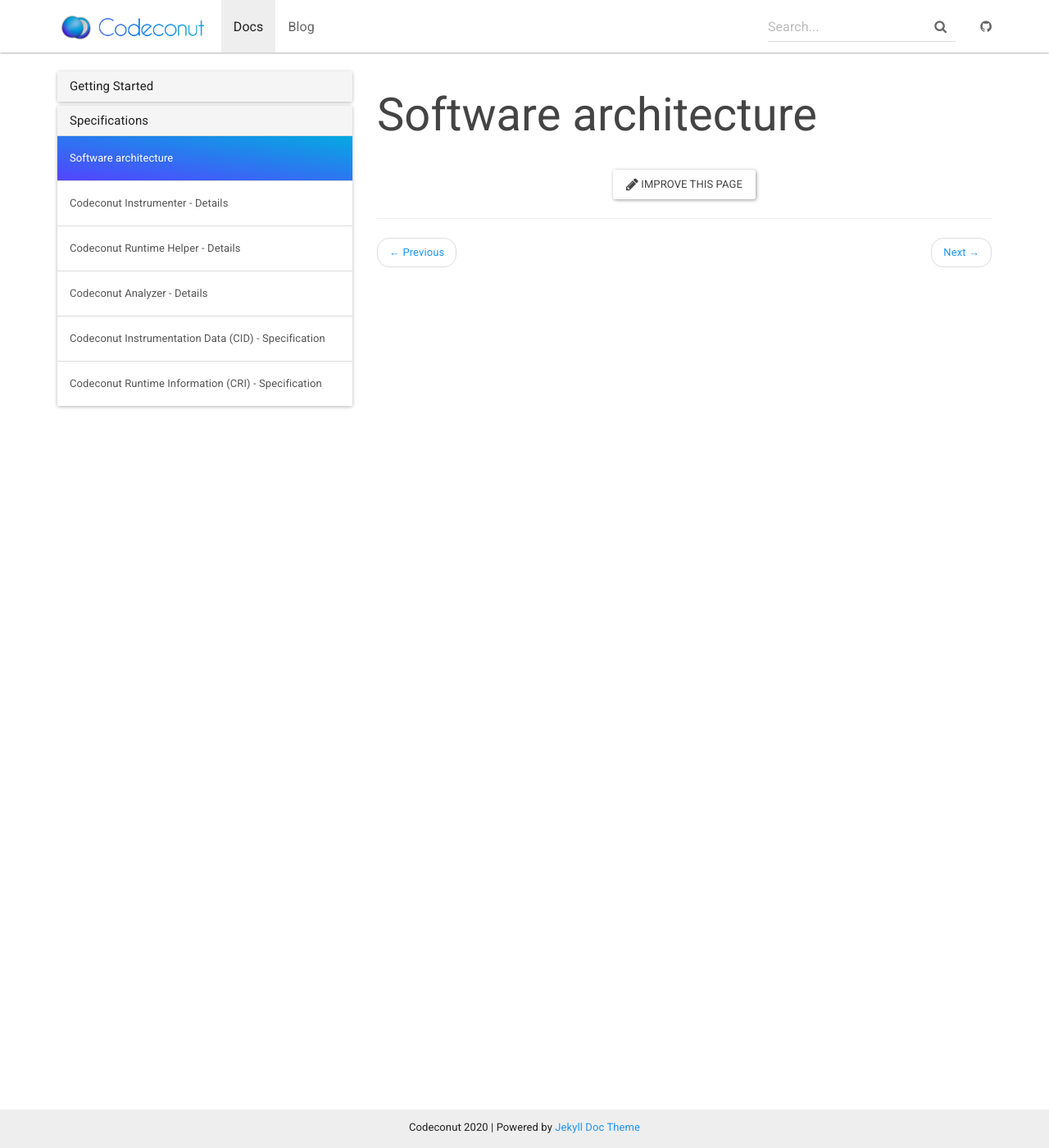
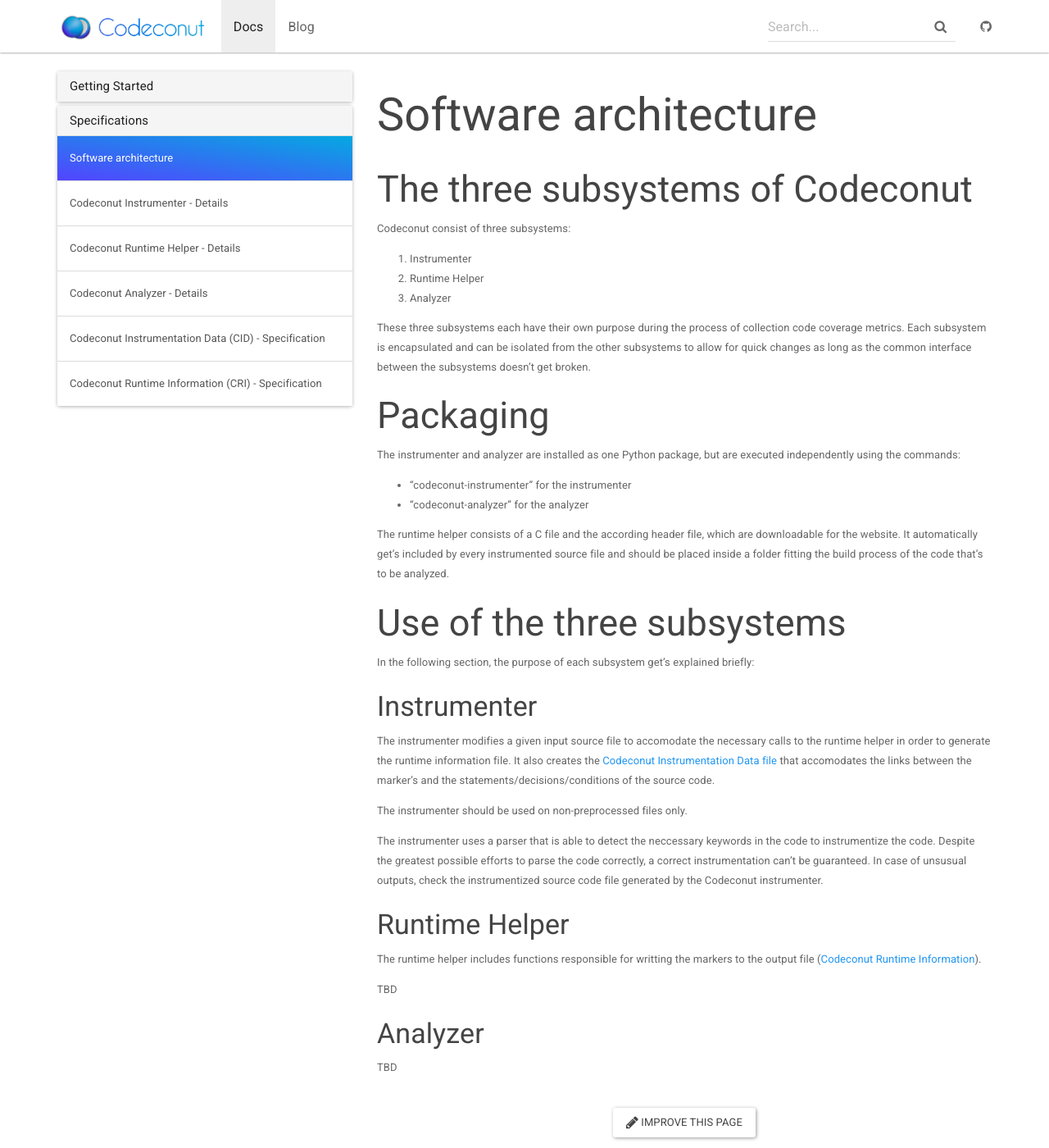
Before and after one commit to coveron/Coveron_Instrumenter, a Jekyll site: the page built from docs/_docs/architecture.md, in a window 1280 px wide and 1400 px high. Shown: the whole window at 82% size. Built offline with Jekyll 4.4.1, drawn with Linux system fonts in a browser that asks for light colours.

Commit message:
Updated docs

```diff
--- a/docs/_docs/architecture.md
+++ b/docs/_docs/architecture.md
@@ -2,3 +2,49 @@
 title: Software architecture
 permalink: /docs/architecture/
 ---
+
+## The three subsystems of Codeconut
+
+Codeconut consist of three subsystems:
+
+1. Instrumenter
+2. Runtime Helper
+3. Analyzer
+
+These three subsystems each have their own purpose during the process of collection code coverage metrics. Each subsystem is encapsulated and can be isolated from the other subsystems to allow for quick changes as long as the common interface between the subsystems doesn't get broken.
+
+
+## Packaging
+
+The instrumenter and analyzer are installed as one Python package, but are executed independently using the commands:
+
+- "codeconut-instrumenter" for the instrumenter
+- "codeconut-analyzer" for the analyzer
+
+The runtime helper consists of a C file and the according header file, which are downloadable for the website.
+It automatically get's included by every instrumented source file and should be placed inside a folder fitting the build process of the code that's to be analyzed.
+
+
+## Use of the three subsystems
+
+In the following section, the purpose of each subsystem get's explained briefly:
+
+
+### Instrumenter
+
+The instrumenter modifies a given input source file to accomodate the necessary calls to the runtime helper in order to generate the runtime information file. It also creates the [Codeconut Instrumentation Data file]({{site.baseurl}}{% link _docs/cid_format.md %}) that accomodates the links between the marker's and the statements/decisions/conditions of the source code.
+
+The instrumenter should be used on non-preprocessed files only.
+
+The instrumenter uses a parser that is able to detect the neccessary keywords in the code to instrumentize the code. Despite the greatest possible efforts to parse the code correctly, a correct instrumentation can't be guaranteed. In case of unsusual outputs, check the instrumentized source code file generated by the Codeconut instrumenter.
+
+### Runtime Helper
+
+The runtime helper includes functions responsible for writting the markers to the output file ([Codeconut Runtime Information]({{site.baseurl}}{% link _docs/cri_format.md %})).
+
+TBD
+
+
+### Analyzer
+
+TBD
```
Also changed, not shown: docs/_docs/cid_format.md (+8 -0 lines).
